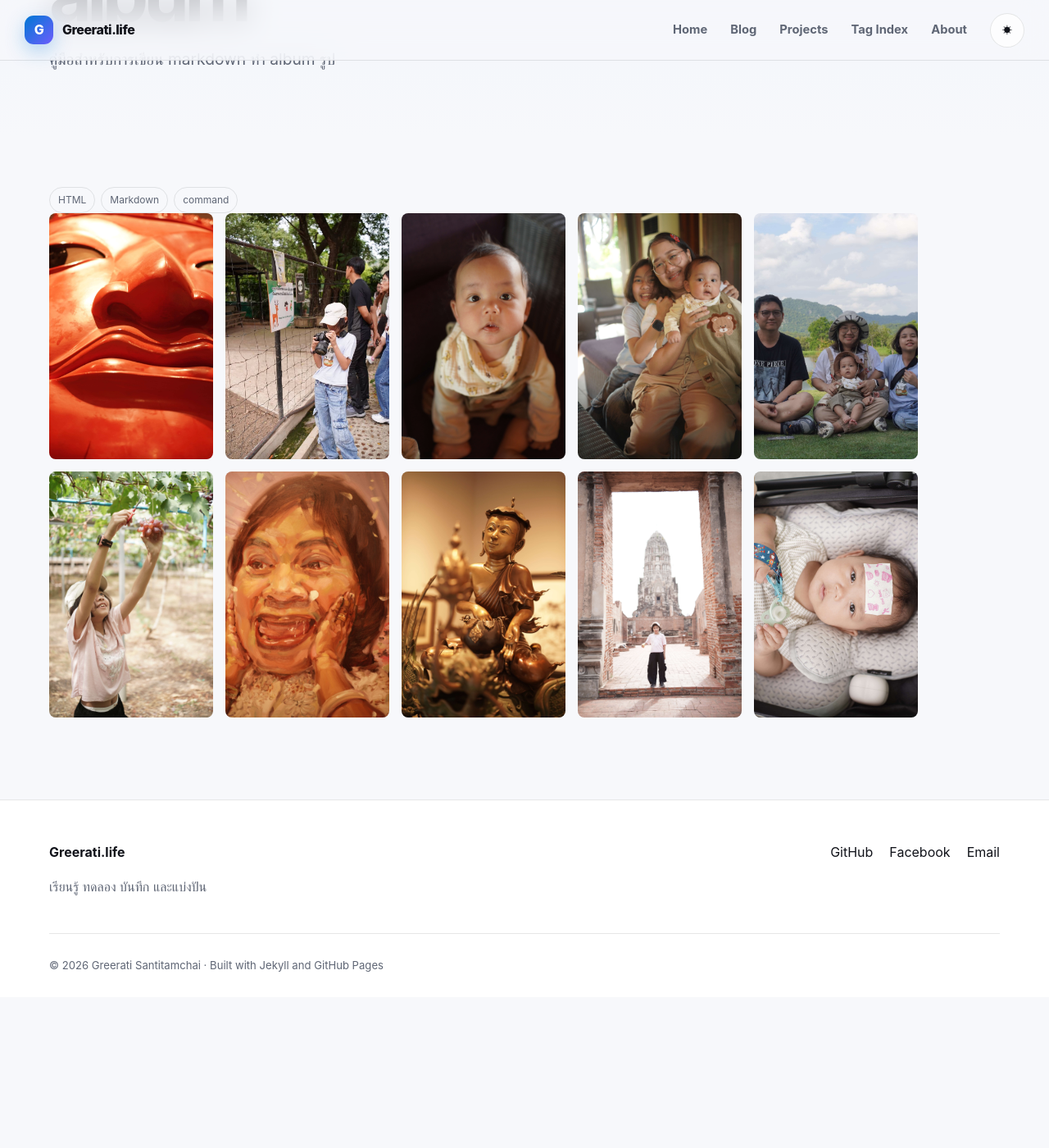
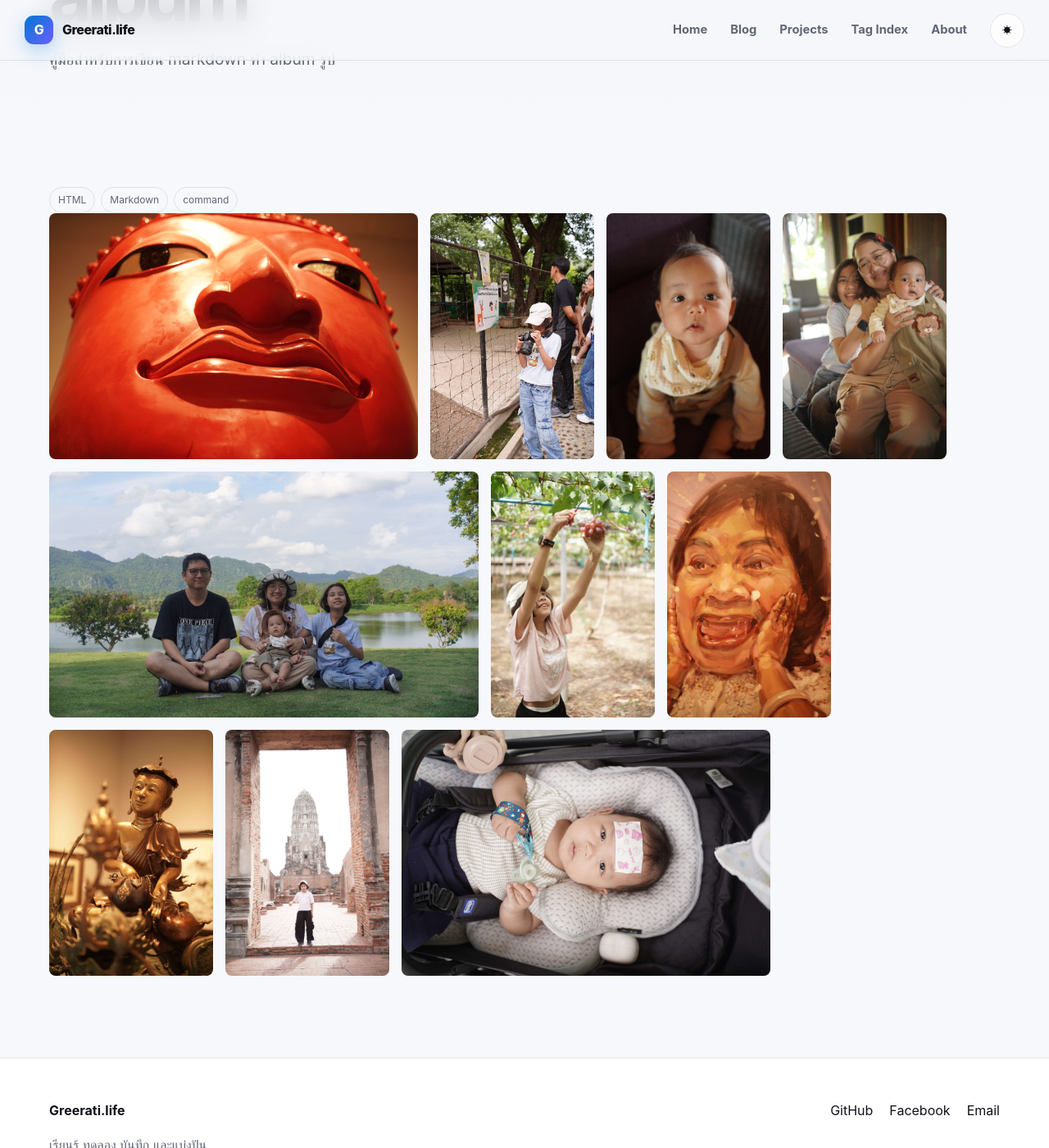
Before and after one commit to kakratua/kakratua.github.io, a Jekyll site: the page built from _projects/Image_Album.md, in a window 1280 px wide and 1400 px high, scrolled down 262 px. Shown: the whole window at 82% size. Built offline with Jekyll 4.4.1, drawn with Linux system fonts in a browser that asks for light colours; before the commit the page ends 1478 px from its top, so only the background shows below that.

Commit message:
Update custom.css

```diff
--- a/assets/css/custom.css
+++ b/assets/css/custom.css
@@ -82,7 +82,7 @@ figure.highlight, pre {
 
   /* ตั้งค่าเริ่มต้นของรูปภาพ */
   .album-container img {
-    width: 200px; /* ปรับขนาดรูปเริ่มต้นที่นี่ */
+    width: auto; /* ปรับขนาดรูปเริ่มต้นที่นี่ */
     height: 300px;
     object-fit: cover;
     border-radius: 8px;
```
